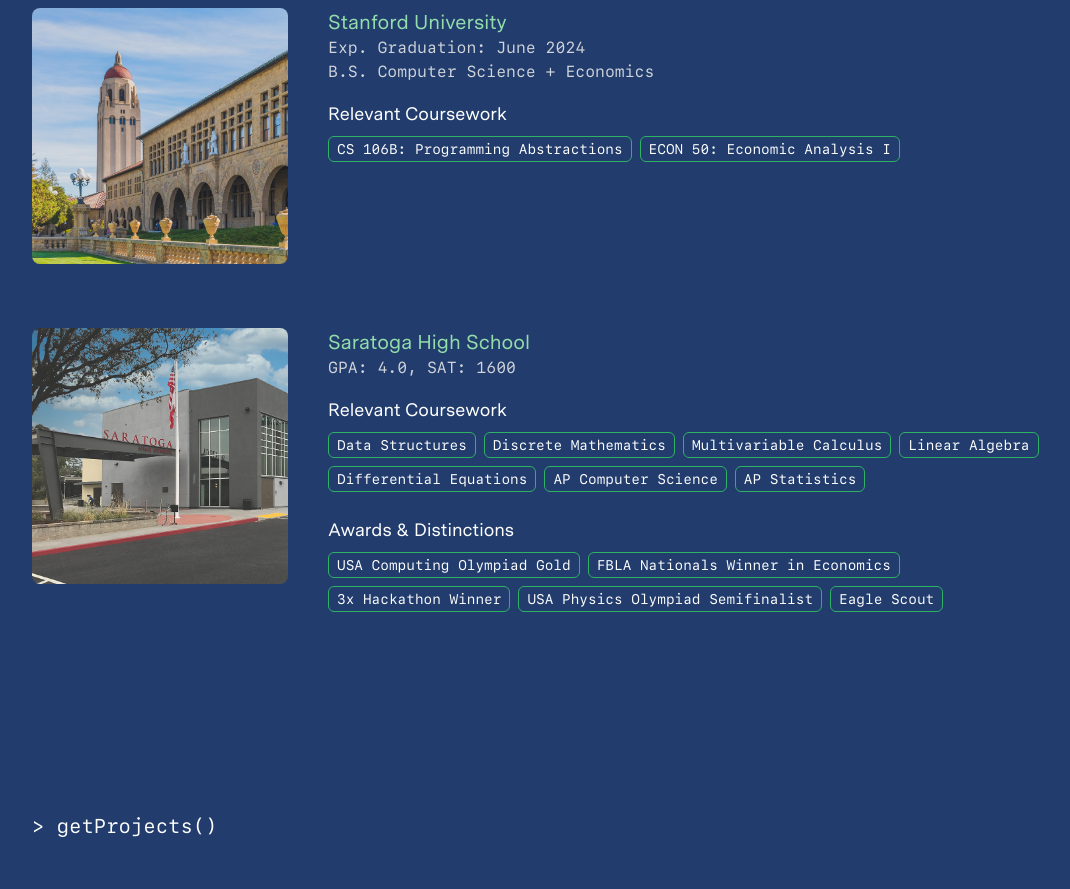
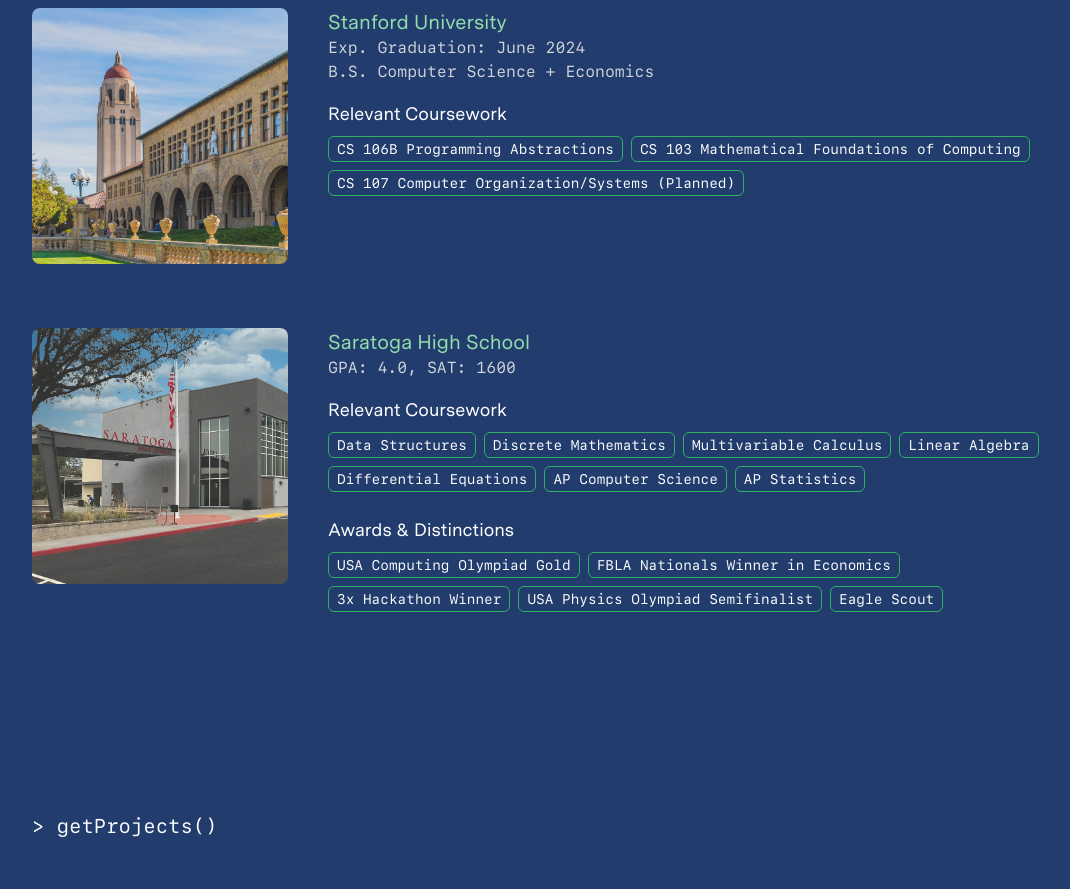
Before and after one commit to henryweng03/personal-site, a React (Create React App) app: page / in a window 1280 px wide. Shown: the part 2040-2929 px from the top of the page, without its empty margins (96-1166 px from the left). Built offline with nearby package versions, Linux system fonts and the light colour scheme.

Commit message:
Changed courses

```diff
--- a/src/sections/education.js
+++ b/src/sections/education.js
@@ -35,10 +35,13 @@ const Education = () => {
               <div className="h-2"></div>
               <div className="flex justify-center md:justify-start flex-wrap">
                 <div className="tag-outline-wrapper">
-                  <p className="text-xs sm:text-sm font-sfmono">CS 106B: Programming Abstractions</p>
+                  <p className="text-xs sm:text-sm font-sfmono">CS 106B Programming Abstractions</p>
                 </div>
                 <div className="tag-outline-wrapper">
-                  <p className="text-xs sm:text-sm font-sfmono">ECON 50: Economic Analysis I</p>
+                  <p className="text-xs sm:text-sm font-sfmono">CS 103 Mathematical Foundations of Computing</p>
+                </div>
+                <div className="tag-outline-wrapper">
+                  <p className="text-xs sm:text-sm font-sfmono">CS 107 Computer Organization/Systems (Planned)</p>
                 </div>
               </div>
            </div>
```
